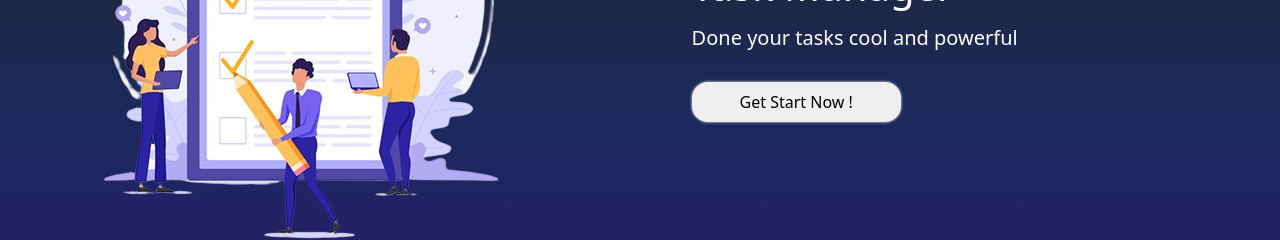
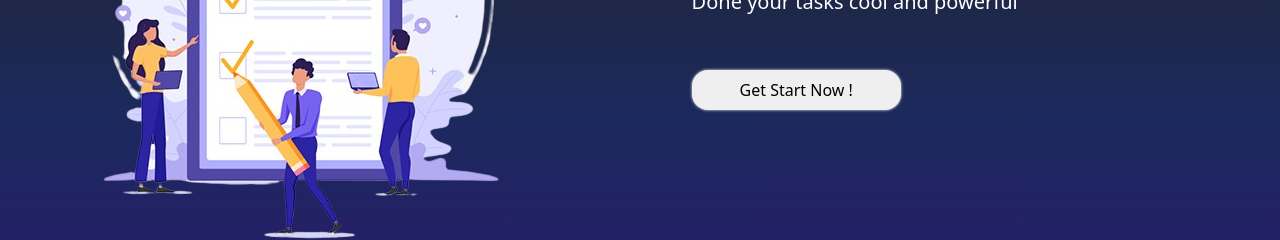
Before and after one commit to Hossein-Haghshenas/fullstack-ToDoList, a React (Create React App) app in the folder client/: page / in a window 1280 px wide. Shown: the part 379-619 px from the top of the page. Built offline with nearby package versions, Linux system fonts and the light colour scheme.

Commit message:
Fix something

```diff
--- a/client/src/components/HomePage.js
+++ b/client/src/components/HomePage.js
@@ -1,4 +1,5 @@
 import React from "react";
+import { Link } from "react-router-dom";
 import Footer from "./Footer";
 
 function HomePage() {
@@ -17,8 +18,10 @@ function HomePage() {
           <section className="mt-2">
             <h5>Done your tasks cool and powerful</h5>
           </section>
-          <section className="get-start-btn mt-4">
-            <button>Get Start Now !</button>
+          <section className="get-start-btn my-5">
+            <Link to={"/login"}>
+              <button>Get Start Now !</button>
+            </Link>
           </section>
         </section>
       </section>
--- a/client/src/components/RegisterPage.js
+++ b/client/src/components/RegisterPage.js
@@ -239,7 +239,7 @@ function RegisterPage() {
               ></BiPlus>
             </Grid>
 
-            <Grid.Container gap={2} justify="center" className="signup-input">
+            <Grid.Container justify="center" className="signup-input">
               {ability.map((item) => (
                 <Button
                   className="m-1"
--- a/client/src/components/TodoList.js
+++ b/client/src/components/TodoList.js
@@ -24,7 +24,7 @@ const TodoList = ({ searchText }) => {
         setStatus(res.status);
         setData(res.data.todos);
       });
-  }, [data]);
+  }, [user]);
 
   const starHandler = (id) => {
     setIsBold(!isBold);
```
